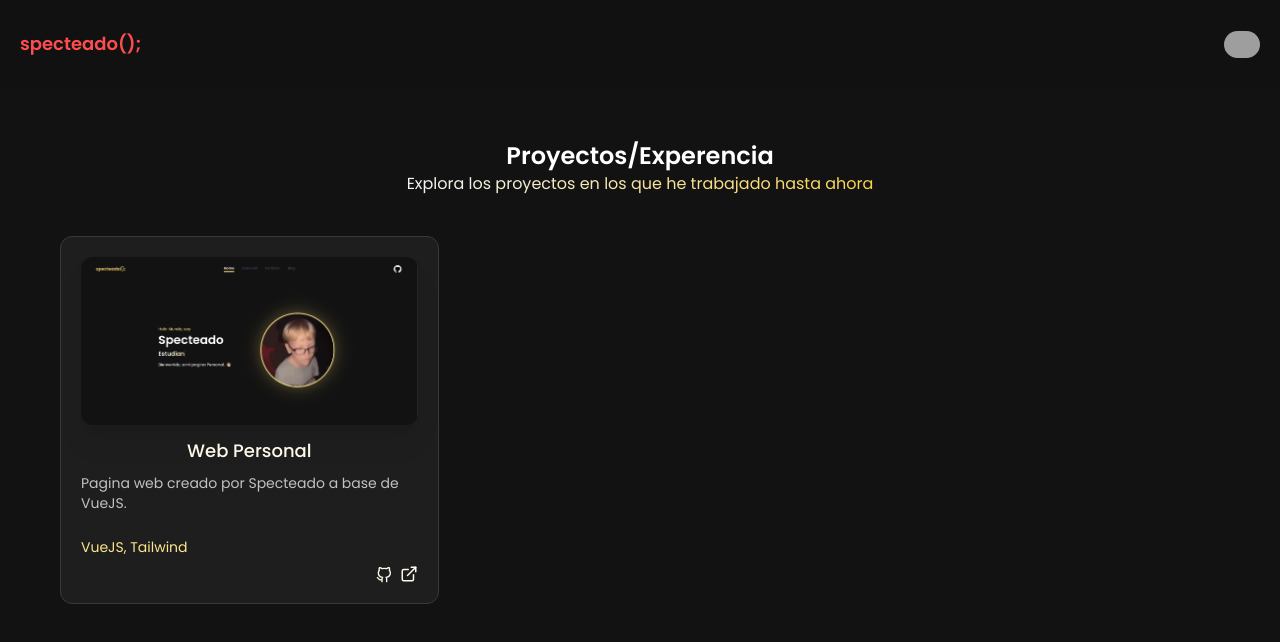
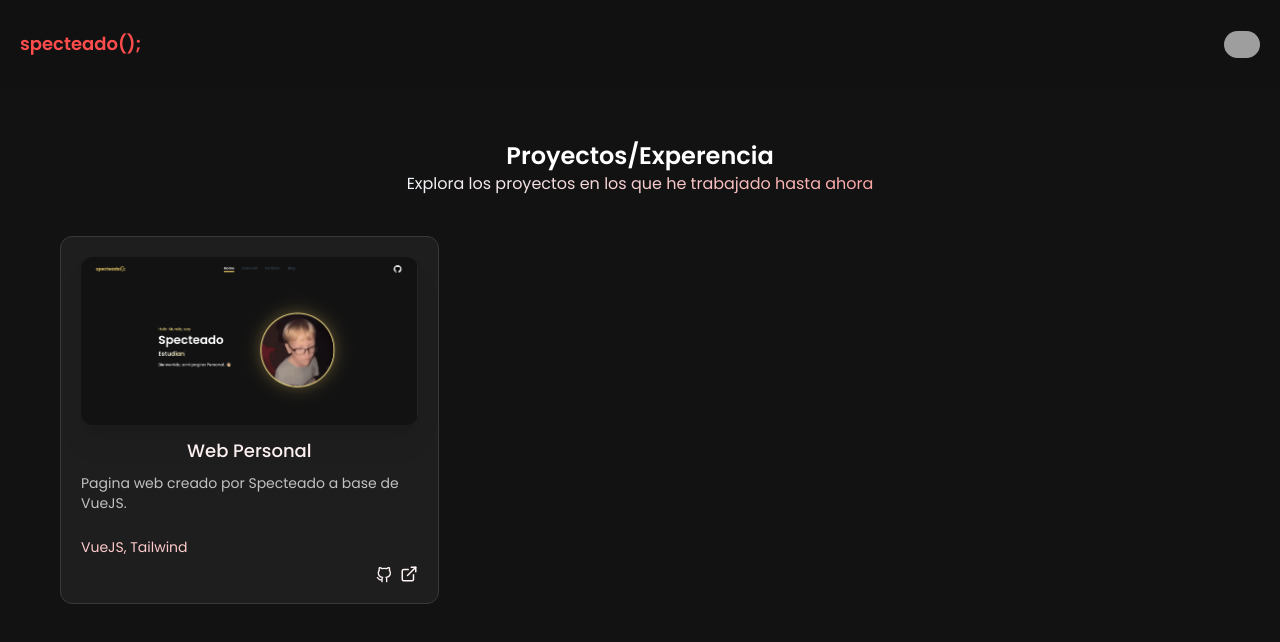
Before and after one commit to Specteado/portfolio, a Vue app: page /portfolio in a window 1280 px wide. Shown: the top 642 px of the page. Built offline with nearby package versions, Linux system fonts and the light colour scheme; grey boxes are pictures that could not be loaded.

Commit message:
Update PortfolioView.vue

```diff
--- a/src/views/PortfolioView.vue
+++ b/src/views/PortfolioView.vue
@@ -13,55 +13,20 @@ export default {
           github: 'https://github.com/Specteado/Portofolio',
           demo: 'https://specteado.netlify.app/'
         },
-        /*{
-          id: 2,
-          name: 'Web Bot Discord',
-          imageUrl: 'sahabatmuslim',
-          status: 'A website that has a responsive display to make it easier for Muslims to read the Quran from anywhere.',
-          tech: 'HTTML, CSS',
-          demo: 'https://sahabat-muslim.netlify.app/'
-        },
-        {
-          id: 3,
-          name: 'SISTEKDES',
-          imageUrl: 'sistekdes',
-          status: 'Sistem Informasi dan Teknologi Desa, a web application to assist village government work in administration, population data management, community services, etc.',
-          tech: 'Laravel 9, Bootstrap',
-          github: 'null',
-          demo: 'null'
-        },
-        {
-          id: 4,
-          name: 'Bumdesma',
-          imageUrl: 'bumdesma',
-          status: 'a web application used by village-owned enterprises at the sub-district level to make it easier for them in terms of accounting that is equipped with a microfinance balance.',
-          tech: 'Laravel 8, Bootstrap',
-          github: 'null',
-          demo: 'null'
-        },
-        {
-          id: 5,
-          name: 'SP2SE',
-          imageUrl: 'sp2se',
-          status: 'Sistem Percepatan Pelayanan Surat Elektronik, A web application to manage letters in the village.',
-          tech: 'Codeigniter 3, Bootstrap',
-          github: 'null',
-          demo: 'null'
-        }
-      */]
+      ]
     };
   }
 }
 </script>
+
 <template>
-  <div class="px-5 py-5 md:px-12 md:py-10 text-left text-amber-50 mx-3">
+  <div class="px-5 py-5 md:px-12 md:py-10 text-left text-red-50 mx-3">
     <article data-page="about">
       <header>
         <div
           class="text-2xl font-bold text-white mb-10 fadein-bot title-section flex items-center justify-center flex-col">
-          <!-- <div class="h-[1px] w-10 bg-amber-200 md:w-20 aos-init aos-animate"></div> -->
           <h4>Proyectos/Experencia</h4>
-          <h4 class="text-base font-normal text-transparent bg-clip-text bg-gradient-to-r from-slate-100 to-amber-300">
+          <h4 class="text-base font-normal text-transparent bg-clip-text bg-gradient-to-r from-slate-100 to-red-300">
             Explora los proyectos en los que he trabajado hasta ahora</h4>
         </div>
       </header>
@@ -70,58 +35,68 @@ export default {
           <div class="grid grid-cols-1 gap-4 pb-32 md:grid-cols-3 md:gap-3 xl:grid-cols-3 xl:gap-3 2xl:gap-5 fade-zoom-in">
             <div v-for="item in items" :key="item.id">
               <div
-                class="item-card flex flex-col items-center gap-2 rounded bg-[#1e1e1f] hover:bg-[#282828] border border-[#383838] rounded-xl text-amber-50 md:gap-3 px-5 py-5 lg:px-5 ">
+                class="item-card flex flex-col items-center gap-2 rounded bg-[#1e1e1f] hover:bg-[#282828] border border-[#383838] rounded-xl text-red-50 md:gap-3 px-5 py-5 lg:px-5 ">
                 <div class="flex h-12 w-12 items-center justify-center p-0 h-full w-full lg:p-0 zoom-in">
                   <img alt="HTML" loading="lazy" decoding="async" data-nimg="1" class="drop-shadow-xl rounded rounded-xl"
                     :src="'/img/portfolio-' + item.imageUrl + '.png'">
                 </div>
                 <div class="w-full flex flex-col gap-2 items-center text-sm md:text-base lg:text-lg">
-                  <div class="title-text font-medium text-secondary">{{ item.name }}
-                  </div>
+                  <div class="title-text font-medium text-secondary">{{ item.name }}</div>
                   <div class="w-full text-left text-[10px] text-[#c1c1c1] md:text-xs lg:text-sm">
                     {{ item.status }}</div>
-                  <div class="w-full mt-4 text-normal text-sm text-left text-amber-200">
+                  <div class="w-full mt-4 text-normal text-sm text-left text-red-200">
                     {{ item.tech }}
                   </div>
                   <div class="w-full flex justify-end">
                     <div class="flex cursor-pointer items-end gap-2 text-primary">
-                      <a v-if="item.github !== 'null'"
-                        :href="item.github" target="_blank" rel="noreferrer"
+                      <a v-if="item.github !== 'null'" :href="item.github" target="_blank" rel="noreferrer"
                         title="View github repository" class="transition-all hover:text-accent">
                         <svg stroke="currentColor"
-                          fill="none" stroke-width="2" viewBox="0 0 24 24" stroke-linecap="round" stroke-linejoin="round"
-                          height="16" width="16" xmlns="http://www.w3.org/2000/svg">
+                          fill="none" stroke-width="2" viewBox="0 0 24 24" stroke-linecap="round"
+                          stroke-linejoin="round" height="16" width="16"
+                          xmlns="http://www.w3.org/2000/svg">
                           <path
-                            d="M9 19c-5 1.5-5-2.5-7-3m14 6v-3.87a3.37 3.37 0 0 0-.94-2.61c3.14-.35 6.44-1.54 6.44-7A5.44 5.44 0 0 0 20 4.77 5.07 5.07 0 0 0 19.91 1S18.73.65 16 2.48a13.38 13.38 0 0 0-7 0C6.27.65 5.09 1 5.09 1A5.07 5.07 0 0 0 5 4.77a5.44 5.44 0 0 0-1.5 3.78c0 5.42 3.3 6.61 6.44 7A3.37 3.37 0 0 0 9 18.13V22">
+                            d="M9 19c-5 1.5-5-2.5-7-3m14 6v-3.87a3.37 3.37 0 0 0-.94-2.61c3.14-.35 6.44-1.54 6.44-7A5.44 5.44 0 0 0 20 4.77
+                            5.07 5.07 0 0 0 19.91 1S18.73.65 16 2.48a13.38 13.38 0 0 0-7 0C6.27.65 5.09 1 5.09
+                            1A5.07 5.07 0 0 0 5 4.77a5.44 5.44 0 0 0-1.5
+                            3.78c0 5.42 3.3 6.61 6.44 7A3.37 3.37 0 0 0 9
+                            18.13V22">
                           </path>
-                        </svg></a>
-                        <a v-if="item.demo !== 'null'" :href="item.demo" target="_blank" rel="noreferrer"
+                        </svg>
+                      </a>
+                      <a v-if="item.demo !== 'null'" :href="item.demo" target="_blank" rel="noreferrer"
                         title="View finished project" class="transition-all hover:text-accent">
                         <svg stroke="currentColor"
-                          fill="none" stroke-width="2" viewBox="0 0 24 24" stroke-linecap="round" stroke-linejoin="round"
-                          height="18" width="18" xmlns="http://www.w3.org/2000/svg">
+                          fill="none" stroke-width="2" viewBox="0 0 24 24" stroke-linecap="round"
+                          stroke-linejoin="round" height="18" width="18"
+                          xmlns="http://www.w3.org/2000/svg">
                           <path d="M18 13v6a2 2 0 0 1-2 2H5a2 2 0 0 1-2-2V8a2 2 0 0 1 2-2h6"></path>
                           <polyline points="15 3 21 3 21 9"></polyline>
-                        <line x1="10" y1="14" x2="21" y2="3"></line>
-                      </svg></a></div>
+                          <line x1="10" y1="14" x2="21" y2="3"></line>
+                        </svg>
+                      </a>
+                    </div>
+                  </div>
                 </div>
               </div>
             </div>
           </div>
         </div>
-      </div>
-    </section>
-  </article>
-</div></template>
+      </section>
+    </article>
+  </div>
+</template>
 
 <style>
 .item-card:hover {
   transition: transform 0.3s ease;
   transform: translateY(-8px);
 }
-svg:hover{
-  stroke: #ffdb70;
+
+svg:hover {
+  stroke: #ff4d4d;
 }
+
 @keyframes fadeZoomIn {
   0% {
     opacity: 0;
@@ -133,7 +108,6 @@ svg:hover{
   }
 }
 
-/* Menggunakan animasi pada elemen yang diinginkan */
 .fade-zoom-in {
   animation: fadeZoomIn 1s ease-in-out;
 }
```
